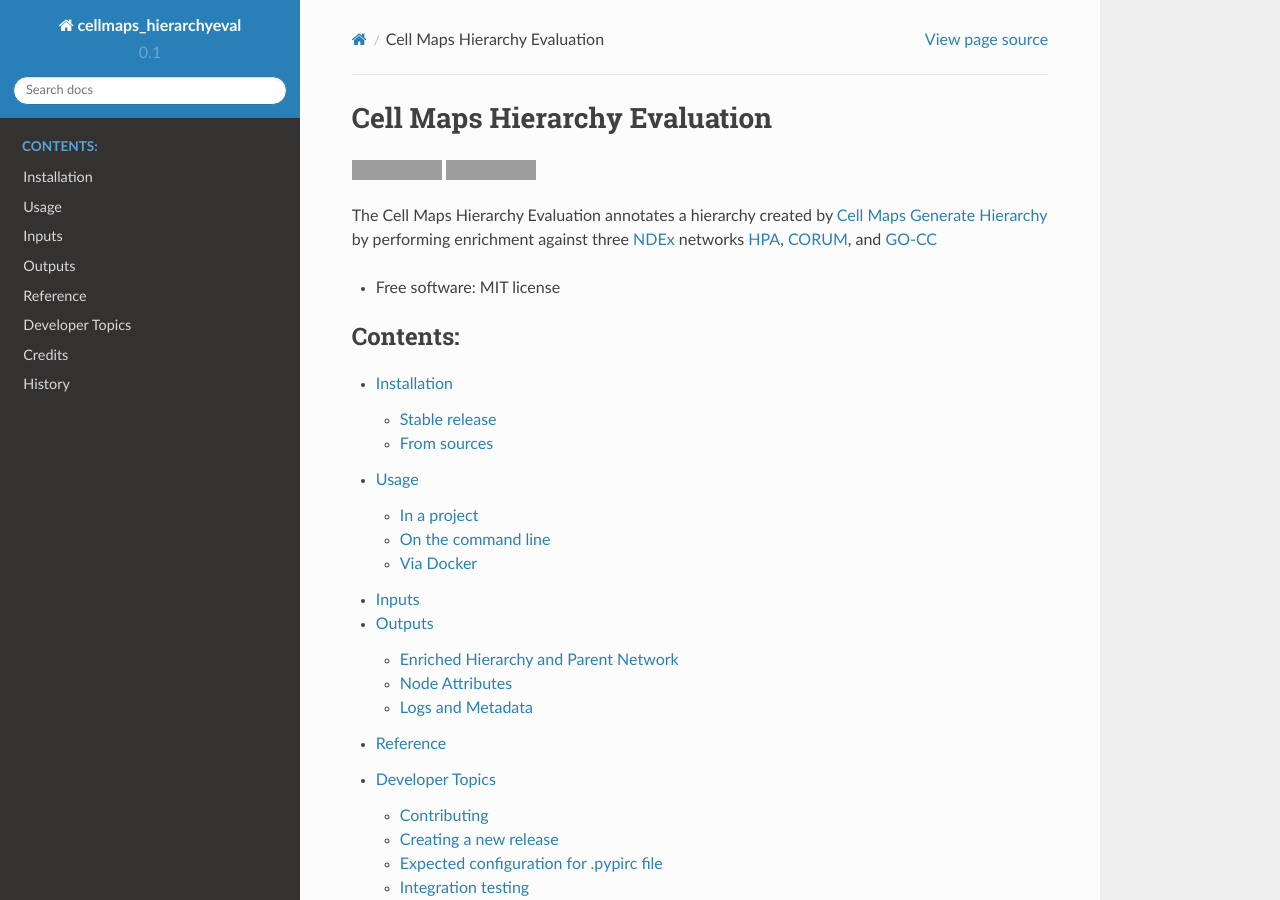
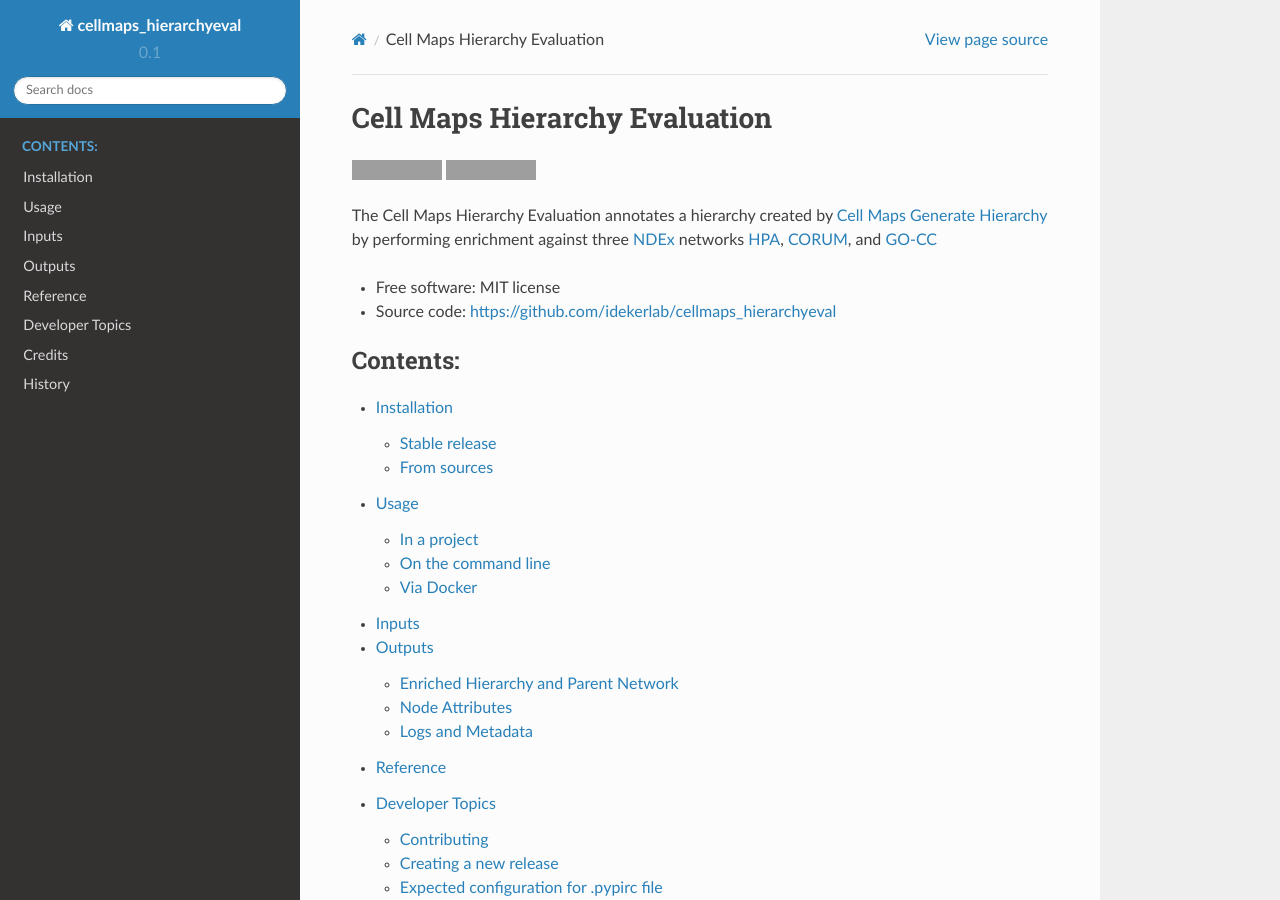
Before and after one commit to wadeschulz/cellmaps_hierarchyeval_experimental, a Sphinx documentation site: the page built from docs/index.rst, in a window 1280 px wide and 900 px high. Built offline with Sphinx 7.4.7 and the Read the Docs theme 2.0.0, drawn with Linux system fonts in a browser that asks for light colours; pages that are not in the unit, such as notebooks, are missing from menus; grey boxes are pictures that could not be loaded.

Commit message:
Add link to repo

```diff
--- a/docs/index.rst
+++ b/docs/index.rst
@@ -14,7 +14,7 @@ The Cell Maps Hierarchy Evaluation annotates a hierarchy created by `Cell Maps G
 by performing enrichment against three NDEx_ networks HPA_, CORUM_, and GO-CC_
 
 * Free software: MIT license
-
+* Source code: https://github.com/idekerlab/cellmaps_hierarchyeval
 
 .. toctree::
    :maxdepth: 2
```
